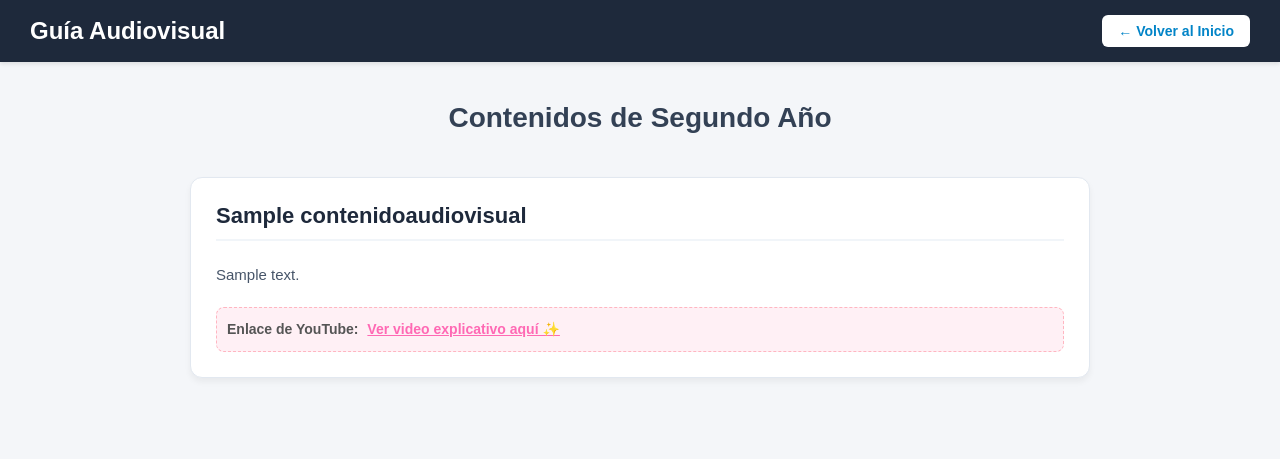
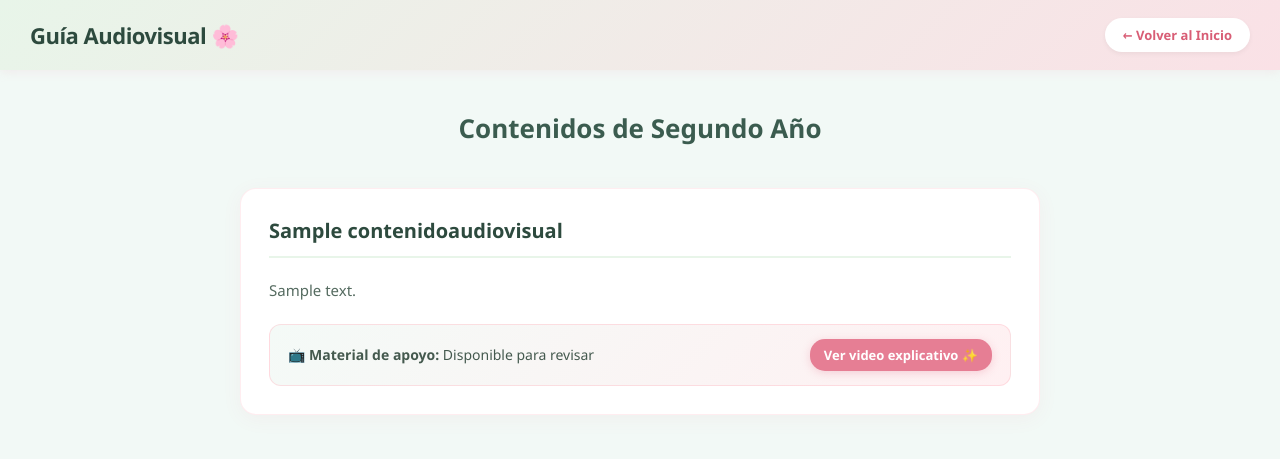
Before and after one commit to Andreita2007/GuiaAudiovisual, a Django app: page /guias/2/ in a window 1280 px wide. Shown: the top 459 px of the page. Run offline with Django 5.2, Linux system fonts and the light colour scheme; tables that the repository leaves empty hold one stand-in row (values such as "Sample post").

Commit message:
Cambio de interfaz

```diff
--- a/guia/templates/materia.html
+++ b/guia/templates/materia.html
@@ -5,37 +5,120 @@
     <meta name="viewport" content="width=device-width, initial-scale=1.0">
     <title>Guía Audiovisual - {{ nombre_materia }}</title>
     <style>
-        body { font-family: 'Arial', sans-serif; background-color: #f4f6f9; margin: 0; padding: 0; }
+        /* Fondo general en verde menta pastel ultra suave */
+        body {
+            font-family: 'Segoe UI', Tahoma, Geneva, Verdana, sans-serif;
+            background-color: #f2f9f6;
+            margin: 0;
+            padding: 0;
+        }
 
-        /* Navbar superior idéntico al de la página de inicio */
-        .franja-superior { background-color: #1e293b; color: white; padding: 15px 30px; box-shadow: 0 2px 4px rgba(0,0,0,0.1); display: flex; justify-content: space-between; align-items: center; }
-        .franja-superior h1 { margin: 0; font-size: 24px; }
-        .btn-volver { color: #0284c7; text-decoration: none; font-weight: bold; background: white; padding: 8px 16px; border-radius: 6px; font-size: 14px; transition: background 0.2s; }
-        .btn-volver:hover { background: #e2e8f0; }
+        /* Navbar superior con un degradado sutil de verde a rosado */
+        .franja-superior {
+            background: linear-gradient(135deg, #e8f5e9 0%, #fae1e6 100%);
+            color: #2d4a3e;
+            padding: 18px 30px;
+            box-shadow: 0 2px 10px rgba(234, 182, 193, 0.2);
+            display: flex;
+            justify-content: space-between;
+            align-items: center;
+        }
+        .franja-superior h1 {
+            margin: 0;
+            font-size: 22px;
+            font-weight: 600;
+            letter-spacing: -0.5px;
+        }
 
-        .encabezado { text-align: center; margin: 40px auto 20px auto; }
-        .encabezado h2 { color: #334155; font-size: 28px; }
+        /* Botón de volver estético y limpio */
+        .btn-volver {
+            color: #d85d75;
+            text-decoration: none;
+            font-weight: bold;
+            background: white;
+            padding: 8px 18px;
+            border-radius: 20px;
+            font-size: 13px;
+            box-shadow: 0 2px 5px rgba(0,0,0,0.05);
+            transition: all 0.3s ease;
+        }
+        .btn-volver:hover {
+            background: #fae1e6;
+            transform: translateY(-1px);
+        }
+
+        .encabezado {
+            text-align: center;
+            margin: 40px auto 20px auto;
+        }
+        .encabezado h2 {
+            color: #3b5c4f;
+            font-size: 26px;
+            font-weight: 600;
+        }
 
         /* Contenedor de las guías/videos */
-        .lista-contenidos { max-width: 900px; margin: 0 auto; padding: 20px; }
+        .lista-contenidos {
+            max-width: 800px;
+            margin: 0 auto;
+            padding: 20px;
+        }
 
-        /* Tarjeta contenedora de cada video */
-        .tarjeta-video { background: white; border: 1px solid #e2e8f0; border-radius: 12px; padding: 25px; margin-bottom: 30px; box-shadow: 0 4px 6px rgba(0,0,0,0.05); }
-        .tarjeta-video h3 { color: #1e293b; margin-top: 0; font-size: 22px; border-bottom: 2px solid #f1f5f9; padding-bottom: 10px; }
-        .tarjeta-video p { color: #475569; line-height: 1.6; font-size: 15px; margin-bottom: 20px; }
+        /* Tarjeta contenedora con bordes redondeados y sombra suave rosada */
+        .tarjeta-video {
+            background: white;
+            border: 1px solid rgba(255, 182, 193, 0.25);
+            border-radius: 16px;
+            padding: 28px;
+            margin-bottom: 25px;
+            box-shadow: 0 4px 20px rgba(216, 93, 117, 0.06);
+            transition: transform 0.3s ease, box-shadow 0.3s ease;
+        }
+        /* Efecto hover suave para el teléfono y web */
+        .tarjeta-video:hover {
+            transform: translateY(-3px);
+            box-shadow: 0 8px 25px rgba(163, 210, 189, 0.25);
+        }
 
-        /* Contenedor adaptativo del reproductor de video */
-        .reproductor-contenedor { width: 100%; max-width: 700px; margin: 0 auto; border-radius: 8px; overflow: hidden; background: #000; }
-        video { width: 100%; display: block; }
+        /* Título con línea decorativa verde pastel abajo */
+        .tarjeta-video h3 {
+            color: #2d4a3e;
+            margin-top: 0;
+            font-size: 20px;
+            border-bottom: 2px solid #e8f5e9;
+            padding-bottom: 12px;
+            font-weight: 600;
+        }
+        .tarjeta-video p {
+            color: #556b60;
+            line-height: 1.6;
+            font-size: 15px;
+            margin-bottom: 22px;
+        }
+
+        /* Contenedor adaptativo del enlace físico del video */
+        .enlace-video-contenedor {
+            margin-top: 15px;
+            padding: 14px 18px;
+            background: linear-gradient(135deg, #f4faf7 0%, #fff0f2 100%);
+            border-radius: 12px;
+            border: 1px solid rgba(255, 182, 193, 0.4);
+        }
 
         /* Mensaje por si todavía no hay videos creados en el admin */
-        .sin-contenido { text-align: center; color: #64748b; font-style: italic; margin-top: 50px; font-size: 16px; }
+        .sin-contenido {
+            text-align: center;
+            color: #8fa399;
+            font-style: italic;
+            margin-top: 50px;
+            font-size: 15px;
+        }
     </style>
 </head>
 <body>
 
     <header class="franja-superior">
-        <h1>Guía Audiovisual</h1>
+        <h1>Guía Audiovisual 🌸</h1>
         <a href="/" class="btn-volver">← Volver al Inicio</a>
     </header>
 
@@ -44,27 +127,26 @@
     </section>
 
     <main class="lista-contenidos">
-        {# Este ciclo recorre los videos que guardaste en la base de datos #}
         {% for elemento in videos %}
             <div class="tarjeta-video">
                 <h3>{{ elemento.titulo }}</h3>
                 <p>{{ elemento.descripcion }}</p>
 
-                <div class="enlace-video-contenedor" style="margin-top: 15px; padding: 10px; background-color: #fff0f5; border-radius: 8px; border: 1px dashed #ffb6c1;">
+                <div class="enlace-video-contenedor">
                     {% if elemento.video_url %}
-                        <p style="margin: 0; font-size: 14px; color: #555;">
-                            <strong>Enlace de YouTube:</strong>
-                            <a href="{{ elemento.video_url }}" target="_blank" style="color: #ff69b4; font-weight: bold; text-decoration: underline; margin-left: 5px;">
-                                Ver video explicativo aquí ✨
+                        <p style="margin: 0; font-size: 14px; color: #44594e; display: flex; align-items: center; justify-content: space-between; flex-wrap: wrap; gap: 10px;">
+                            <span><strong>📺 Material de apoyo:</strong> Disponible para revisar</span>
+                            <a href="{{ elemento.video_url }}" target="_blank" style="background: #e67e94; color: white; padding: 6px 14px; border-radius: 15px; font-weight: bold; text-decoration: none; font-size: 13px; box-shadow: 0 2px 8px rgba(230, 126, 148, 0.3); transition: background 0.2s;" onmouseover="this.style.background='#d85d75'" onmouseout="this.style.background='#e67e94'">
+                                Ver video explicativo ✨
                             </a>
                         </p>
                     {% else %}
-                        <p style="margin: 0; font-size: 14px; color: #999; font-style: italic;">
+                        <p style="margin: 0; font-size: 14px; color: #8fa399; font-style: italic;">
                             No hay video asignado para esta guía todavía.
                         </p>
                     {% endif %}
+                </div>
             </div>
-                </div>
         {% empty %}
             <p class="sin-contenido">Por los momentos no se han subido guías audiovisuales para este año escolar.</p>
         {% endfor %}
```
